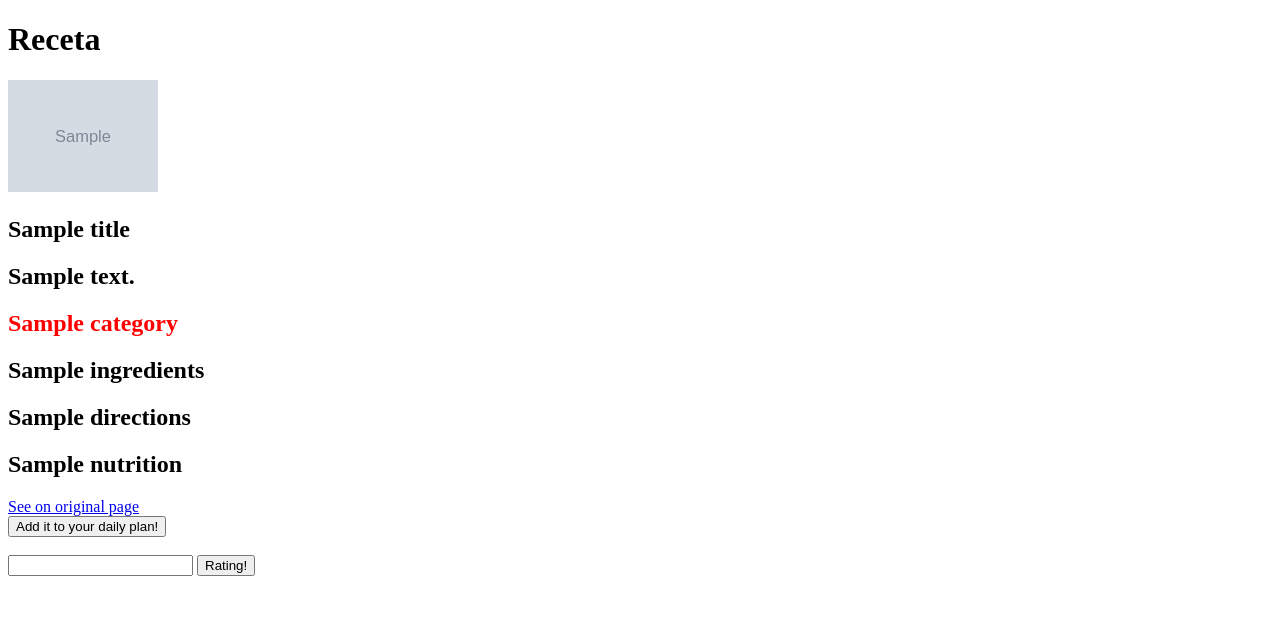
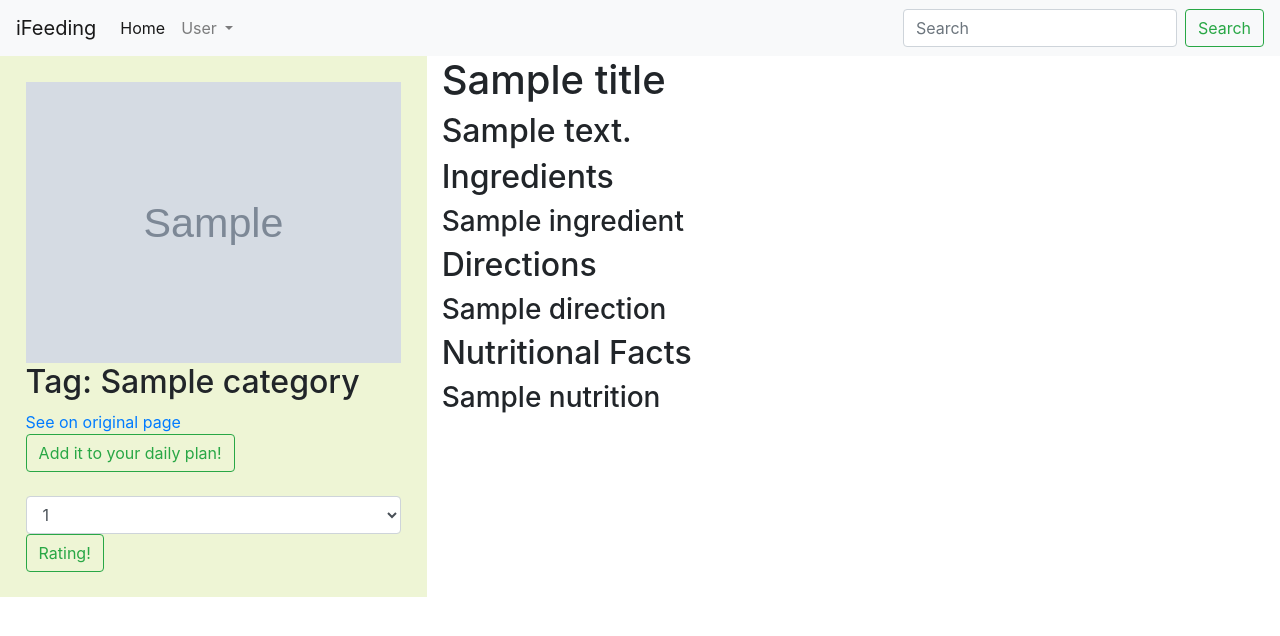
Before and after one commit to carvilgar1/iFeeding, a Django app: template recipes/templates/recipe_info.html in a window 1280 px wide. Shown: the top 636 px of the page. Run offline with Django 3.2, Linux system fonts and the light colour scheme; the template is opened without the code that fills it: most values are stand-ins (such as "Sample title", 1, 10 or a date in 2020); grey boxes marked "Sample" are stand-in pictures; some libraries are stand-ins or nearby versions.

Commit message:
Vista de información de recetas terminada

```diff
--- a/app/static/styles/search.css
+++ b/app/static/styles/search.css
@@ -20,3 +20,12 @@
 .error-template {padding: 40px 15px;text-align: center;}
 .error-actions {margin-top:15px;margin-bottom:15px;}
 .error-actions .btn { margin-right:10px; }
+
+.info-aside{
+    padding: 2%;
+    background-color: #eef5d5;
+}
+
+.info-img{
+    width: 100%;
+}
--- a/recipes/templates/recipe_info.html
+++ b/recipes/templates/recipe_info.html
@@ -1,32 +1,51 @@
+{% extends 'master.html' %}
+
 {% load static %}
-<!DOCTYPE html>
-<html lang="en">
-<head>
-    <meta charset="UTF-8">
-    <meta http-equiv="X-UA-Compatible" content="IE=edge">
-    <meta name="viewport" content="width=device-width, initial-scale=1.0">
-    <title>{{title}}</title>
-</head>
-<body>
-    <div>
-        <h1>Receta</h1>
-        <img src="{{image}}" width="150"></img>
-        <h2>{{title}}</h2>
-        <h2>{{summary}}</h2>
-        <h2 style="color: red;">{{category}}</h2>
-        <h2>{{ingredients}}</h2>
-        <h2>{{directions}}</h2>
-        <h2>{{nutrition}}</h2>
+{% block  content %}
+    <div class="container-fluid">
+        <div class="row">
+            <div class="info-aside col-md-4 col-sm-12 col-12">
+                <img class="info-img" src="{{image}}"></img>
+                <h2>Tag: {{category}}</h2>
                 <a href="{{href}}">See on original page</a>
                 <form method="GET" action="{% url 'add_recipe_to_daily_plan' %}">
                     <input type="hidden" id="recipe_url" name="recipe_url" value="{{href}}">
-            <input type="submit" value="Add it to your daily plan!">
+                    <input type="submit" class="btn btn-outline-success" value="Add it to your daily plan!">
                 </form><br>
                 <form method="GET" action="{% url 'add_rating' %}">
                     <input type="hidden" id="recipe_url" name="recipe_url" value="{{href}}">
-            <input type="number" id="nota" name="nota">
-            <input type="submit" value="Rating!">
+                    <select class="form-control" id="nota">
+                        <option>1</option>
+                        <option>2</option>
+                        <option>3</option>
+                        <option>4</option>
+                        <option>5</option>
+                    </select>
+                    <input type="submit" class="btn btn-outline-success" value="Rating!">
                 </form>
             </div>
-</body>
-</html>
+            <div class="col-md-8 col-sm-12 col-12">
+                <h1>{{title}}</h1>
+                <section>
+                    <h2>{{summary}}</h2>
+                </section>
+                <section>
+                    <h2>Ingredients</h2>
+                    {% for ingredient in ingredients %}
+                    <h3>{{ingredient}}</h3>
+                    {% endfor %}
+                </section>
+                <section>
+                    <h2>Directions</h2>
+                    {% for direction in directions %}
+                    <h3>{{direction}}</h3>
+                    {% endfor %}
+                </section>
+                <section>
+                    <h2>Nutritional Facts</h2>
+                    <h3>{{nutrition}}</h3>
+                </section>
+            </div>
+        </div>
+    </div>
+{% endblock %}
--- a/recipes/views.py
+++ b/recipes/views.py
@@ -43,7 +43,8 @@ def get_by_href(request, url):
         recipe = s.document(href=url)
 
         context = dict(recipe)
-
+        context['ingredients'] = context['ingredients'].split('\n')
+        context['directions'] = context['directions'].split('\n\n')
         html = render(request, 'recipe_info.html', context)
     return html
 
```
Also changed, not shown: recipes/templates/search_recipes.html (+12 -1 lines). Lines whose indentation alone changed are shown as unchanged.
